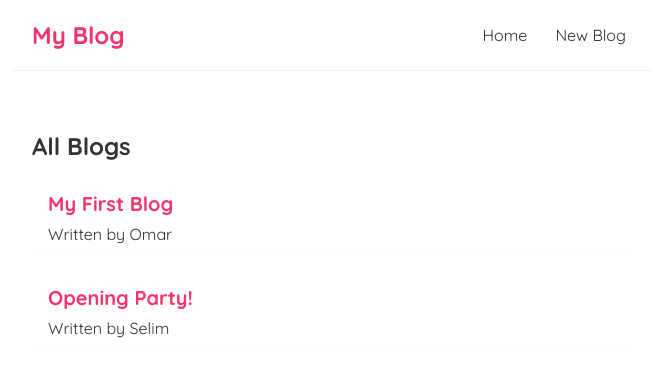
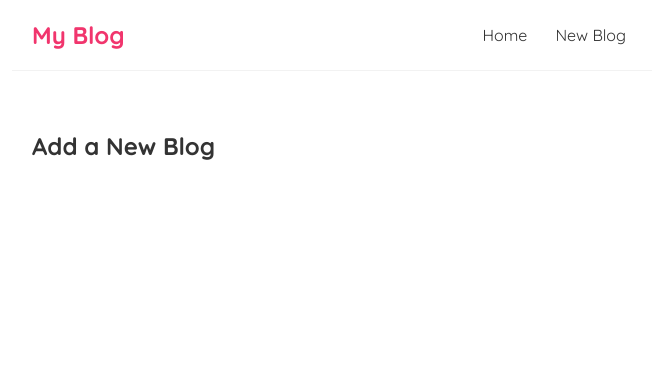
Before and after one commit to ash-automates/React-Blog-App, a React (Create React App) app: page /create in a window 1280 px wide. Shown: the top 376 px of the page, without its empty margins (308-964 px from the left). Built offline with nearby package versions, Linux system fonts and the light colour scheme; data requests are answered from the project's data file.

Commit message:
Link a "Create Blog" page using react router

```diff
--- a/src/App.js
+++ b/src/App.js
@@ -1,5 +1,6 @@
 import Navbar from "./Navbar";
 import Home from "./Home";
+import Create from "./Create";
 import { BrowserRouter as Router, Switch, Route } from "react-router-dom";
 
 function App() {
@@ -9,8 +10,11 @@
         <Navbar />
         <div className="content">
           <Switch>
-            <Route path="/">
+            <Route exact path="/">
               <Home />
+            </Route>
+            <Route path="/create">
+              <Create />
             </Route>
           </Switch>
         </div>
--- /dev/null
+++ b/src/Create.js
@@ -0,0 +1,9 @@
+const Create = () => {
+  return (
+    <div className="create">
+      <h2>Add a New Blog</h2>
+    </div>
+  );
+};
+
+export default Create;
--- a/src/Navbar.js
+++ b/src/Navbar.js
@@ -1,10 +1,12 @@
+import { Link } from "react-router-dom";
+
 const Navbar = () => {
   return (
     <nav className="navbar">
       <h1>My Blog</h1>
       <div className="links">
-        <a href="/">Home</a>
-        <a href="/create">New Blog</a>
+        <Link to="/">Home</Link>
+        <Link to="/create">New Blog</Link>
       </div>
     </nav>
   );
```
